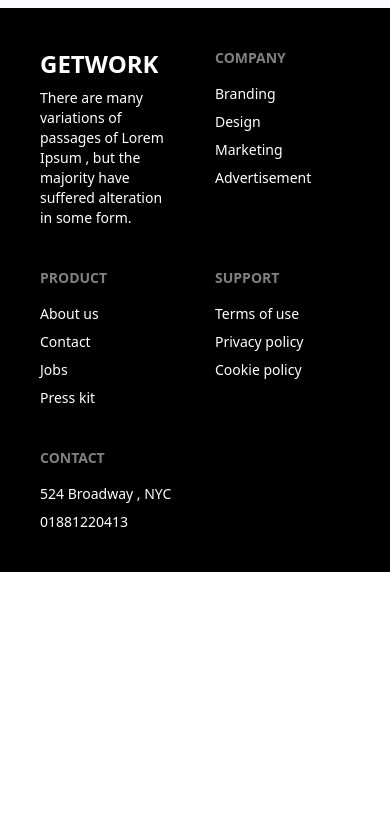
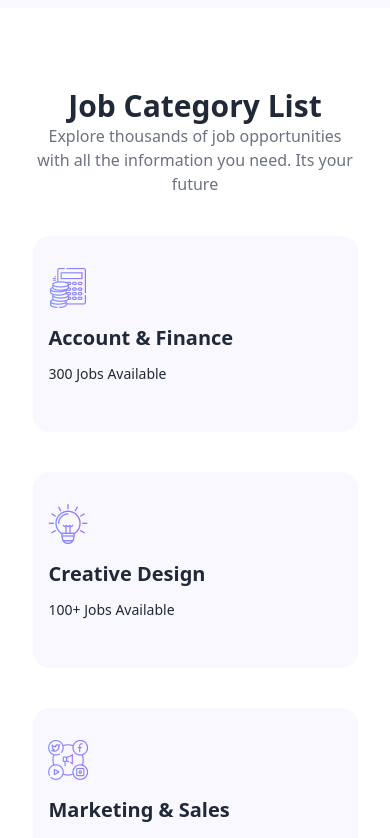
Before and after one commit to rana-arju/jobfinder, a React (Vite) app: page / in a window 390 px wide. Shown: the part 900-1738 px from the top of the page. Before the commit the page ends 1472 px from the top, so only its background shows below. Built offline with nearby package versions, Linux system fonts and the light colour scheme.

Commit message:
category section design complate with responsive

```diff
--- a/src/App.css
+++ b/src/App.css
@@ -14,3 +14,9 @@
 .hero-img {
   width: 100%;
 }
+
+/* category card */
+.card figure {
+  justify-content: start !important;
+  padding-left: 15px;
+}
--- a/src/App.jsx
+++ b/src/App.jsx
@@ -5,12 +5,49 @@
 import Header from "./components/header/Header";
 import Hero from "./components/Hero/Hero";
 import Footer from "./components/footer/Footer";
-
+import icon1 from "./assets/Icons/accounts 1.png";
+import icon2 from "./assets/Icons/business 1.png";
+import icon3 from "./assets/Icons/social-media 1.png";
+import icon4 from "./assets/Icons/chip 1.png";
+import Category from "./components/category/Category";
 function App() {
+  const category = [
+    {
+      icon: icon1,
+      title: "Account & Finance",
+      des: "300 Jobs Available",
+    },
+    {
+      icon: icon2,
+      title: "Creative Design",
+      des: "100+ Jobs Available",
+    },
+    {
+      icon: icon3,
+      title: "Marketing & Sales",
+      des: "150 Jobs Available",
+    },
+    {
+      icon: icon4,
+      title: "Engineering Job",
+      des: "224 Jobs Available",
+    },
+  ];
   return (
     <>
       <Header />
       <Hero />
+      <div className="my-20 w-10/12 mx-auto">
+        <div className="text-center">
+          <h2 className="text-3xl font-bold">Job Category List</h2>
+          <p className="text-gray-500">
+            Explore thousands of job opportunities with all the information you
+            need. Its your future
+          </p>
+        </div>
+        <div className="grid grid-cols-1 sm:grid-cols-2 md:grid-cols-4 gap-10 mt-10">{category.map((cat,i) => <Category key={i} cat={cat} />)}</div>
+      </div>
+
       <Footer />
     </>
   );
--- /dev/null
+++ b/src/components/category/Category.jsx
@@ -0,0 +1,18 @@
+import React from "react";
+
+const Category = ({ cat }) => {
+  console.log(cat);
+  return (
+    <div className="card card-compact bg-[#FAF8FF]  py-8">
+      <figure>
+        <img src={cat.icon} alt={cat.title} />
+      </figure>
+      <div className="card-body">
+        <h2 className="card-title">{cat.title}</h2>
+        <p>{cat.des}</p>
+      </div>
+    </div>
+  );
+};
+
+export default Category;
```
